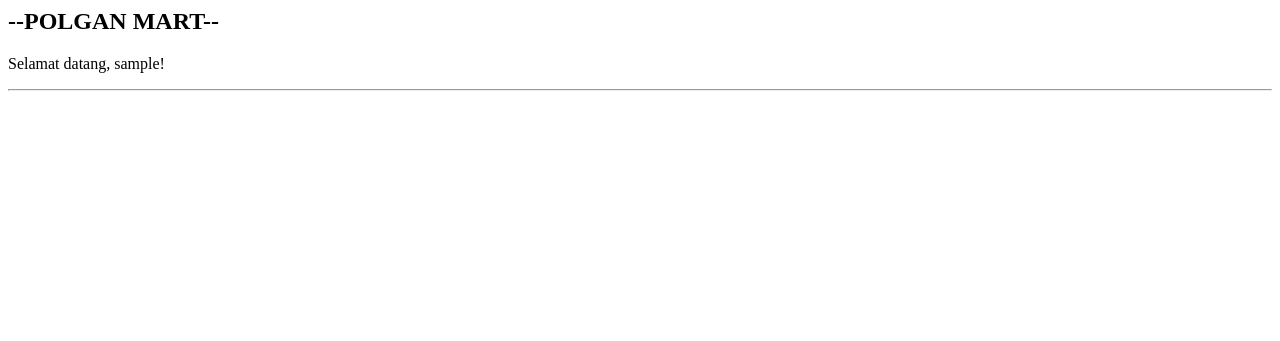
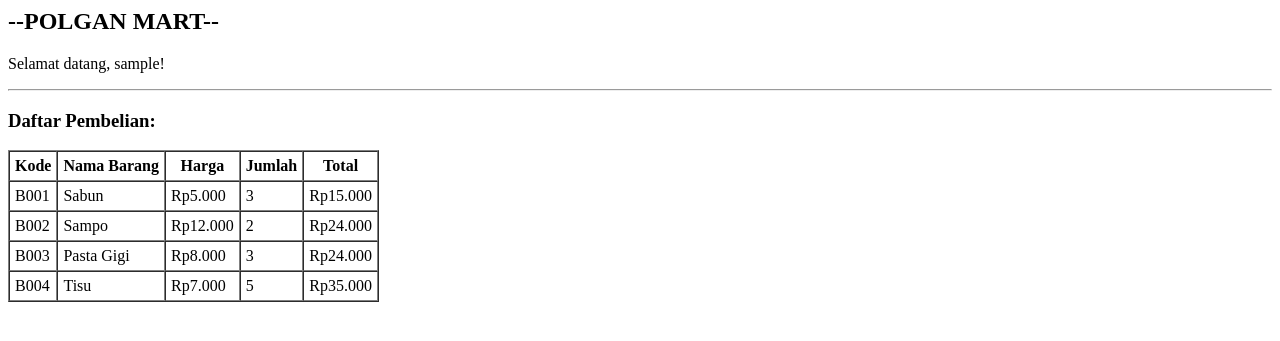
Before and after one commit to zuhraazzahra658-eng/UTSWEB1_ZuhraAzzahra8, a PHP site: page /dashboard.php in a window 1280 px wide. Shown: the top 341 px of the page. Run offline with PHP 8.4, Linux system fonts and the light colour scheme; the visitor is signed in with stand-in values (Sample User, id 1).

Commit message:
commit 7

```diff
--- a/dashboard.php
+++ b/dashboard.php
@@ -33,3 +33,22 @@ for ($i = 0; $i < count($kode_barang); $i++) {
         $total[$i] = 0;
     }
 }
+
+// Commit 7 – Perhitungan Total
+$grandtotal = 0;
+echo "<h3>Daftar Pembelian:</h3>";
+echo "<table border='1' cellpadding='5' cellspacing='0'>";
+echo "<tr><th>Kode</th><th>Nama Barang</th><th>Harga</th><th>Jumlah</th><th>Total</th></tr>";
+
+foreach ($kode_barang as $i => $kode) {
+    if ($beli[$i] == 1) {
+        echo "<tr>";
+        echo "<td>$kode</td>";
+        echo "<td>{$nama_barang[$i]}</td>";
+        echo "<td>Rp" . number_format($harga_barang[$i], 0, ',', '.') . "</td>";
+        echo "<td>{$jumlah[$i]}</td>";
+        echo "<td>Rp" . number_format($total[$i], 0, ',', '.') . "</td>";
+        echo "</tr>";
+        $grandtotal += $total[$i];
+    }
+}
```
